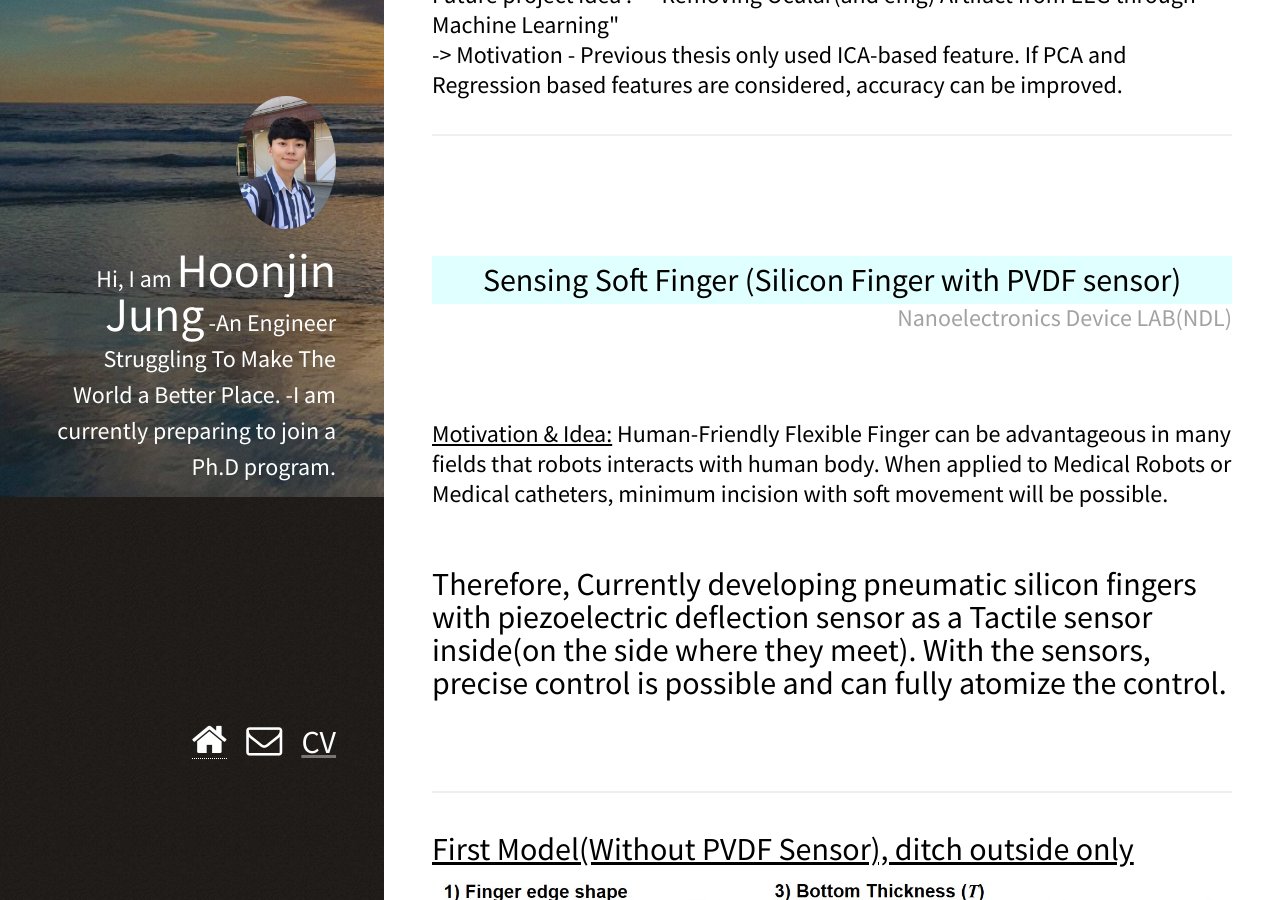
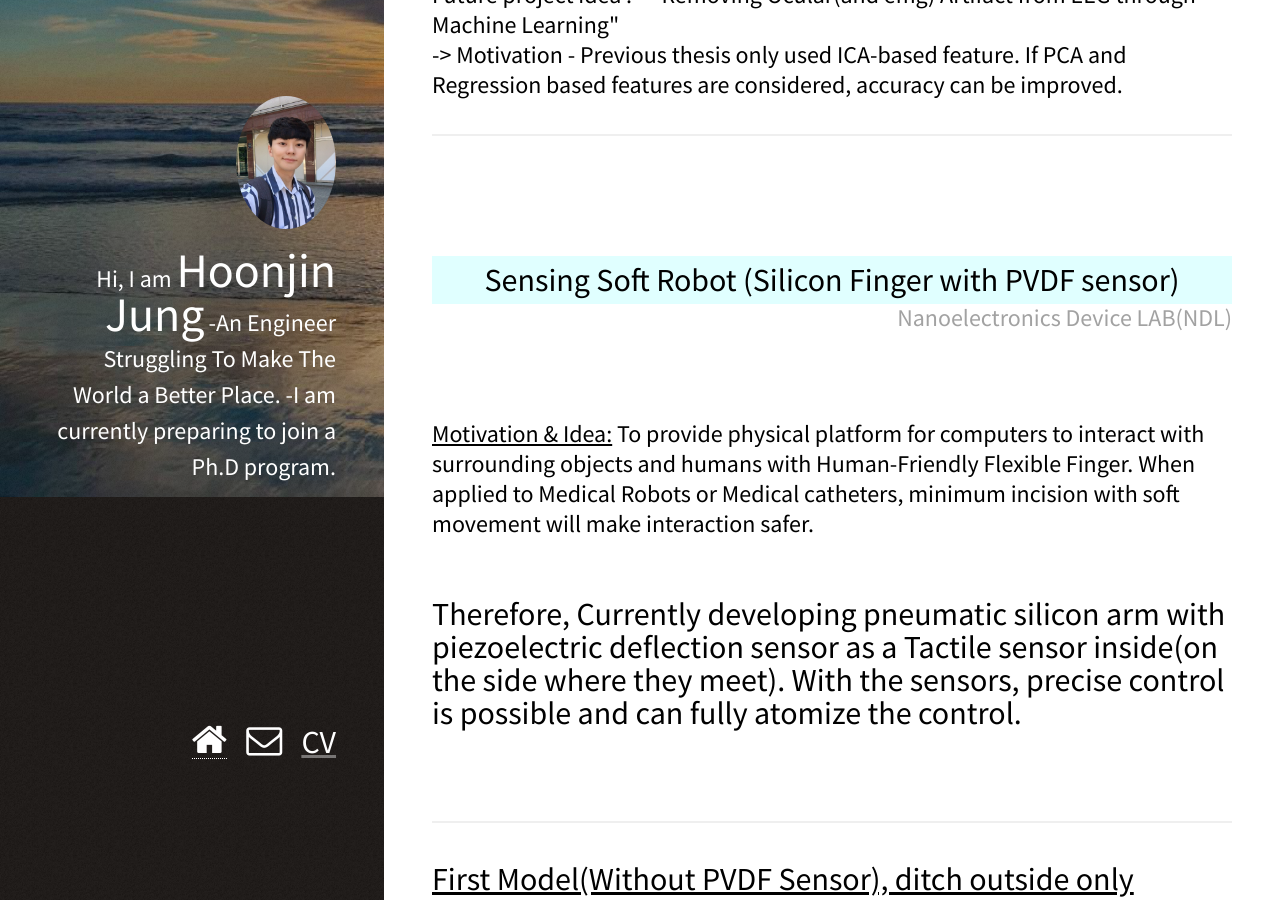
Before and after one commit to davidhoonjin/davidhoonjin.github.io, a Jekyll site: the page built from _posts/2020-02-03-Current Projects.markdown, in a window 1280 px wide and 900 px high, scrolled down 4029 px. Built offline with Jekyll 4.4.1, drawn with Linux system fonts in a browser that asks for light colours; nearby versions of some CDN libraries; some of the changed text lies outside the part shown.

Commit message:
nth and nth and nth and second commit

```diff
--- a/_posts/2020-02-03-Current Projects.markdown
+++ b/_posts/2020-02-03-Current Projects.markdown
@@ -7,7 +7,7 @@ date: 2020-02-03
 <font size="6em" style="color:black;">●<u>BCI As an Emotional Assistant :</u></font><font size="6em" style="color:black;">A system that classifies the user's emotional state, and gives feedback when needed.</font><font size="5em">(Feb,2020)<br></font>
 <font size="5em" style="color:black;">Target Conference : IMWUT 2021/2022</font><br>
 <img src="/images/fulls/09_1.jpg" class="image-img" width = "800"><br>
-<font size="6em" style="color:black;">●<u>Sensing Soft Finger (Silicon Finger with PVDF sensor):</u></font><font size="6em" style="color:black;">Automated soft finger</font> <font size="5em">(Mar,2020 ~)<br></font>
+<font size="6em" style="color:black;">●<u>Sensing Soft Robot (Silicon Finger with PVDF sensor):</u></font><font size="6em" style="color:black;">Automated soft arm</font> <font size="5em">(Mar,2020 ~)<br></font>
 <img src="/images/fingers/cover.jpg" class="image-img" width = "800" ><br>
 <br><font size="6em" style="color:black;">
 ●CAPTCHA PROJECT
@@ -69,16 +69,16 @@ Future project idea : &nbsp;&nbsp; "Removing Ocular(and emg) Artifact from EEG t
 <br>
 <br>
 <h1 style="background-color:LightCyan; text-align:center; color:black;"><font size="6em">
- Sensing Soft Finger (Silicon Finger with PVDF sensor)</font></h1>
+ Sensing Soft Robot (Silicon Finger with PVDF sensor)</font></h1>
 <div style="float:right;"><font size="5em" >
  Nanoelectronics Device LAB(NDL)</font></div>
  <br>
  <br>
 
  <br><font size="5em" style="color:black;">
- <u>Motivation & Idea:</u> Human-Friendly Flexible Finger can be advantageous in many fields that robots interacts with human body. When applied to Medical Robots or Medical catheters, minimum incision with soft movement will be possible.<br></font>
+ <u>Motivation & Idea:</u> To provide physical platform for computers to interact with surrounding objects and humans with Human-Friendly Flexible Finger. When applied to Medical Robots or Medical catheters, minimum incision with soft movement will make interaction safer.<br></font>
  <br>
- <font size="6em" style="color:black;">Therefore, Currently developing pneumatic silicon fingers with piezoelectric deflection sensor as a Tactile sensor inside(on the side where they meet). With the sensors, precise control is possible and can fully atomize the control.</font>
+ <font size="6em" style="color:black;">Therefore, Currently developing pneumatic silicon arm with piezoelectric deflection sensor as a Tactile sensor inside(on the side where they meet). With the sensors, precise control is possible and can fully atomize the control.</font>
  <br><br>
 <hr style="height:3px">
 <h1 style="color:black;"><font size="6em"><u>First Model(Without PVDF Sensor), ditch outside only</u></font></h1>
```
